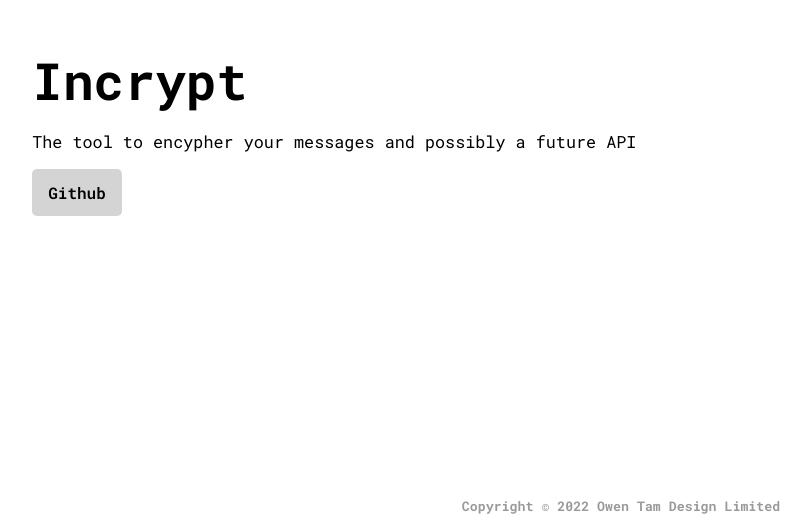
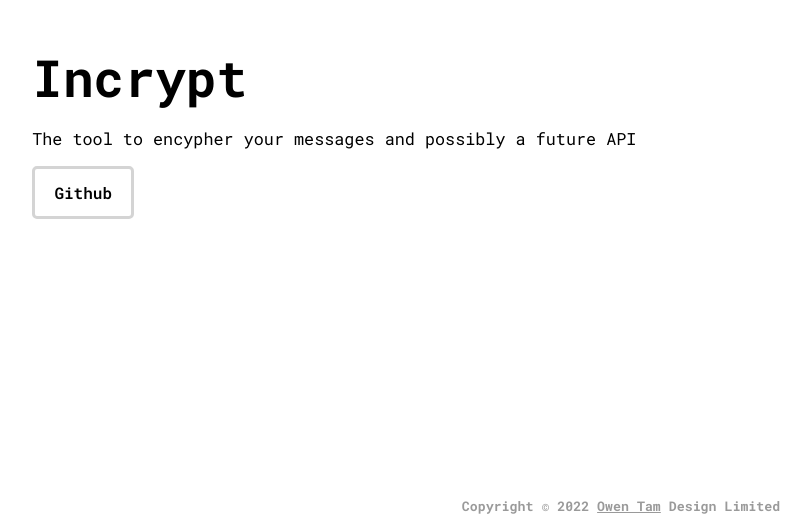
Before and after one commit to Owen-Tam/Incrypt, a plain HTML site: page index.html in a window 1280 px wide. Shown: the part 269-800 px from the top of the page, without its empty margins (19-830 px from the left). Drawn offline with Linux system fonts and the light colour scheme.

Commit message:
Fix hover and btns

```diff
--- a/index.html
+++ b/index.html
@@ -23,9 +23,9 @@
     <header>
       <h1>Incrypt</h1>
       <p>The tool to encypher your messages and possibly a future API</p>
-     <a href=""> <button class="primary-btn">Github</button></a>
+     <a target="_blank"href="https://github.com/Owen-Tam/incrypt"> <button class="secondary-btn">Github</button></a>
       <div class="copyright">
-        <h5>Copyright © 2022 Owen Tam Design Limited</h5>
+        <h5>Copyright © 2022 <a href="https://owen-tam.com">Owen Tam</a> Design Limited</h5>
     </div>
     </header>
     <div class="container">
--- a/style.css
+++ b/style.css
@@ -7,6 +7,7 @@
 :root {
   --mode-color: #00b29d;
   --off-color: #9a9a9a;
+  --hover-color: #bbbbbb;
 }
 body {
   display: flex;
@@ -161,7 +162,9 @@ header h1 {
 }
 .submit-button {
   margin-top: 1rem;
+  transition: background 200ms;
 }
+
 .original-card--top,
 .coded-card--top {
   padding: 1.8rem 2rem 1rem 2rem;
@@ -207,7 +210,7 @@ header h1 {
   transition: background 200ms;
 }
 .copy-button i:hover {
-  background: var(--off-color);
+  background: var(--hover-color);
 }
 .coded-card {
   position: relative;
@@ -266,9 +269,30 @@ header h1 {
 .primary-btn {
   border: none;
   background: #d4d4d4;
-  padding: 0.8rem 1rem;
+  padding: 0.8rem 1.2rem;
   border-radius: 5px;
   font-weight: 600;
   font-size: 1rem;
   cursor: pointer;
+  transition: background 200ms;
 }
+.primary-btn:hover {
+  background-color: var(--hover-color);
+}
+.secondary-btn {
+  border: none;
+  background: none;
+  border: solid 3px #d4d4d4;
+  padding: 0.8rem 1.2rem;
+  border-radius: 5px;
+  font-weight: 600;
+  font-size: 1rem;
+  cursor: pointer;
+  transition: background 200ms;
+}
+.secondary-btn:hover {
+  background: #d4d4d450;
+}
+.copyright a {
+  color: inherit;
+}
```
